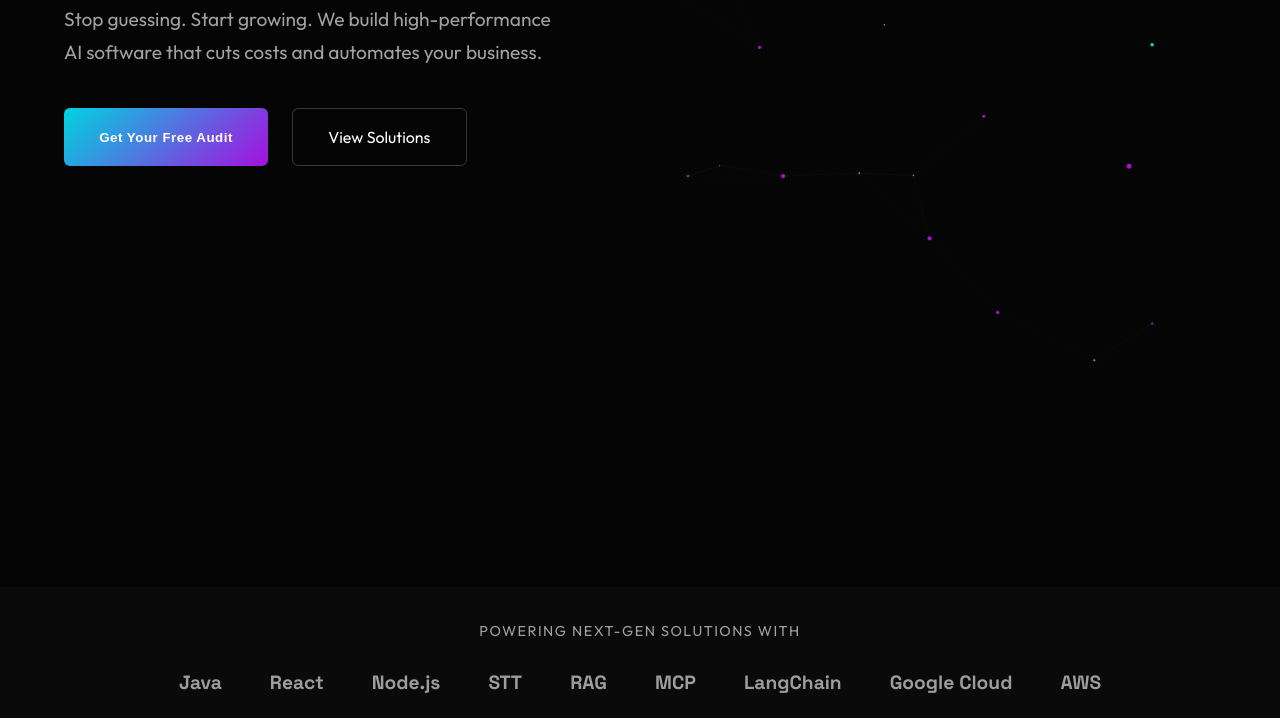
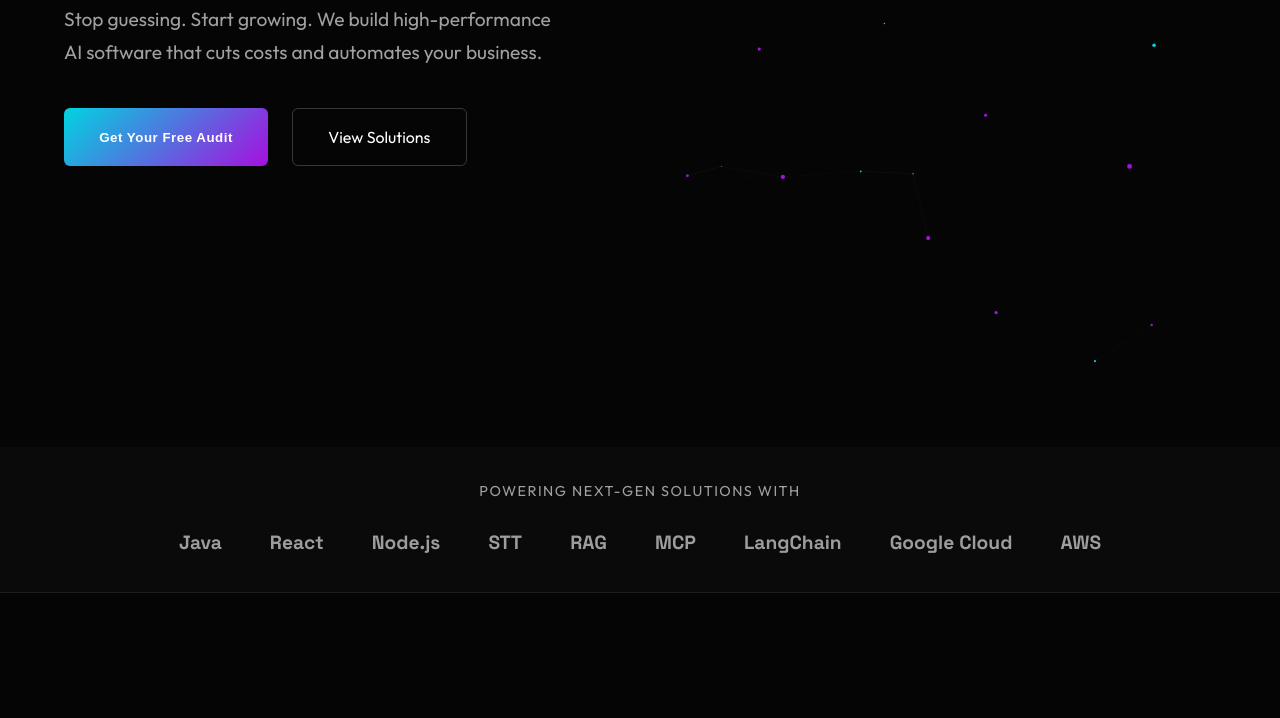
Before and after one commit to Harish-VL/vishnyxlabs-site, a plain HTML site: page index.html in a window 1280 px wide. Shown: the part 213-931 px from the top of the page. Drawn offline with nearby package versions, Linux system fonts and the light colour scheme.

Commit message:
Update styles.css

```diff
--- a/styles.css
+++ b/styles.css
@@ -151,10 +151,10 @@ h3 {
 
 /* Hero Section */
 .hero-section {
-    min-height: 100vh;
+    min-height: auto;
     display: flex;
     align-items: flex-start;
-    padding: 80px 5% 0;
+    padding: 80px 5% 80px;
     position: relative;
     overflow: hidden;
 }
```
